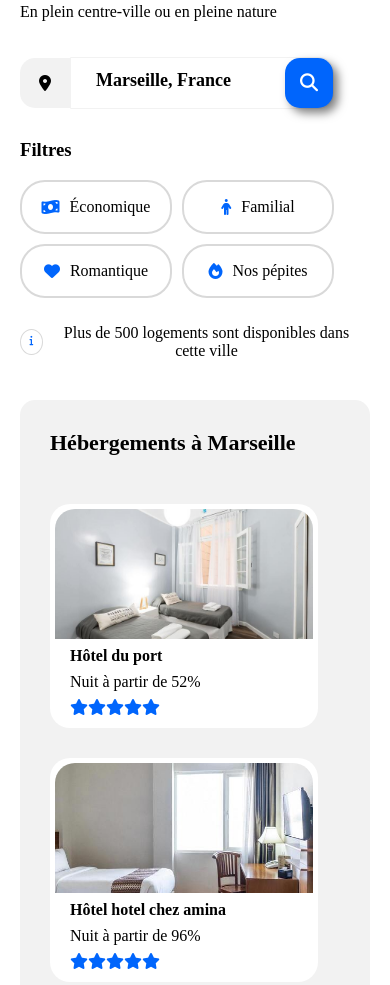
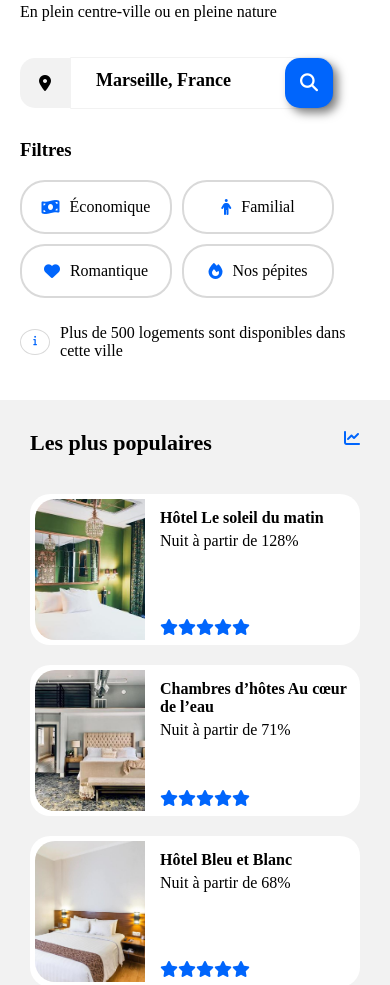
Before and after one commit to Bassel-H/projectBooki, a plain HTML site: page index.html in a window 390 px wide. Shown: the part 200-1185 px from the top of the page. Drawn offline with Linux system fonts and the light colour scheme; a web font is replaced by a local one.

Commit message:
New Update Responsive Mobile + Tablette

```diff
--- a/style.css
+++ b/style.css
@@ -515,5 +515,59 @@ footer a {
     border-bottom-right-radius: 15px;
   }
 
+ .info div {
+    width: 33px;
+  }
+
+  .info p {
+      text-align:left;
+  }
+
+  .sectionHebergement {
+    width: 100%;
+    flex-direction: column-reverse;
+  }
+
+  .lesPlusPopulaires, .hebergementsMarseille{
+    border-radius: 0px;
+  }
+
+  .hebergementsMarseille{
+    background-color: white;
+  }
+
+  .card{
+    box-shadow: 0px 3px 15px 0px #0000001A;
+  }
+
+  .card, .card-medium{
+    width: 100%;
+  }
+
+  main{
+    margin: auto 0;
+  }
+
+  .gap8, .rechercheForm, .filtres, .info{
+    margin-left: 20px;
+    margin-right: 20px;
+  }
+
+  .bigCard {
+    width: 100%;
+  }
+
+  footer{
+    margin: 0px;
+    flex-direction: column;
+  }
+
+  footer div{
+    width: 100%;
+  }
+
+  footer menu{
+    padding: 0px;
+  }
 }
 /* https://www.figma.com/design/r9YJyUkpVdrxzBBKGH7reY/Maquettes-Booki--desktop--mobile--tablette-?node-id=3-0&p=f  */
```
